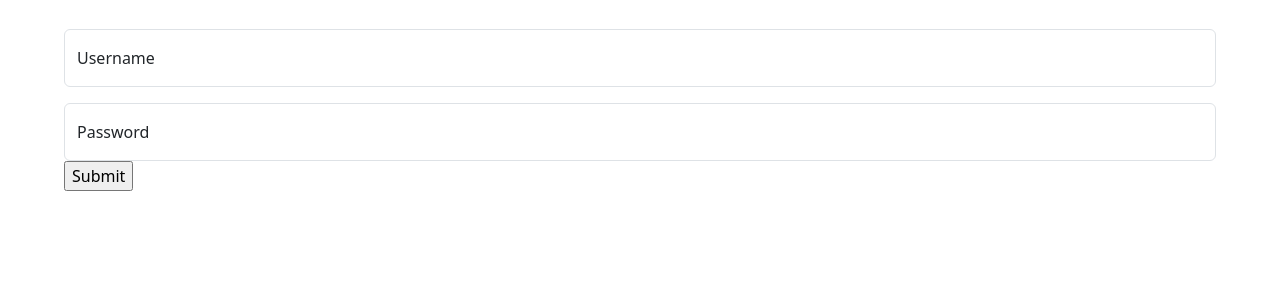
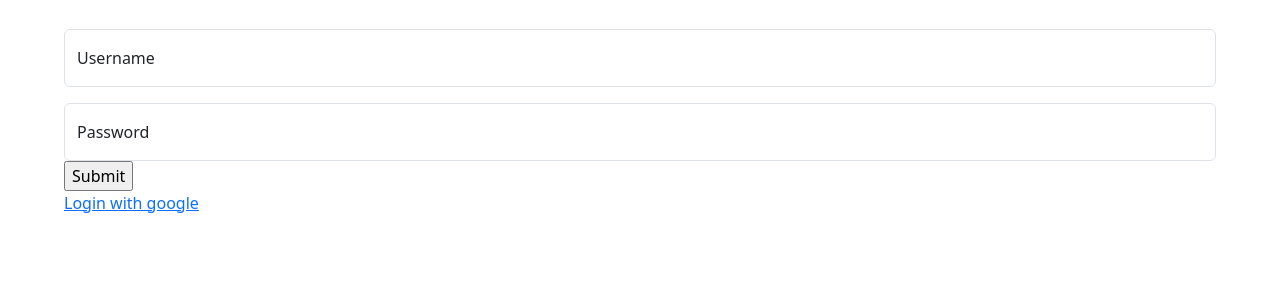
Before and after one commit to 2024ashikul/E-Commerce, a Flask app: page /login_html in a window 1280 px wide. Shown: the part 56-356 px from the top of the page. Run offline with Flask 3, Linux system fonts and the light colour scheme.

Commit message:
adding google authentication using ai

```diff
--- a/app/__init__.py
+++ b/app/__init__.py
@@ -6,6 +6,7 @@ from werkzeug.utils import secure_filename
 import uuid
 from flask_login import LoginManager, UserMixin, login_user, logout_user, login_required, current_user
 from flask_migrate import Migrate
+from app.oauth import configure_oauth
 
 db = SQLAlchemy()
 mail = Mail()
@@ -21,6 +22,7 @@ def create_app():
     mail.init_app(app)
     login_manager.init_app(app)
     migrate.init_app(app)
+    configure_oauth(app)
 
     from app.routes import main
     from app.send_mail import sendmail
--- a/app/models.py
+++ b/app/models.py
@@ -17,7 +17,7 @@ class User(db.Model,UserMixin):
     name = db.Column(db.String, nullable = False)
     username = db.Column(db.String , unique = True, nullable = False)
     email = db.Column(db.String, unique = True, nullable = False)
-    password = db.Column(db.String,nullable = False)
+    password = db.Column(db.String)
     profile_pic = db.Column(db.String, nullable = False)
     cart_items = db.relationship("Cart",back_populates="user",lazy = True)
 
--- a/app/profile.py
+++ b/app/profile.py
@@ -10,6 +10,7 @@ from werkzeug.security import generate_password_hash,check_password_hash
 import uuid
 from flask_mail import Mail,Message
 from flask_login import LoginManager, UserMixin, login_user, logout_user, login_required, current_user
+from authlib.integrations.flask_client import OAuth
 
 profiles = Blueprint("profile",__name__)
 
--- a/app/routes.py
+++ b/app/routes.py
@@ -10,7 +10,8 @@ from werkzeug.security import generate_password_hash,check_password_hash
 import uuid
 from flask_mail import Mail,Message
 from flask_login import LoginManager, UserMixin, login_user, logout_user, login_required, current_user
-
+from app.oauth import oauth
+import secrets
 
 UPLOAD_FOLDER = os.path.join(os.path.dirname(__file__), 'uploads')
 
@@ -123,3 +124,85 @@ def logout():
 def unauthorized():
     print("Unauthorized")
     return redirect("/")
+
+"""@main.route("/google")
+def google_login():
+    return oauth.google.authorize_redirect(url_for("main.google_auth", _external=True))
+
+@main.route("/google/auth")
+def google_auth():
+    token = oauth.google.authorize_access_token()
+    print(token)
+    user = oauth.google.parse_id_token(token)
+    print(user)
+    session["user"] = user  # Store user info in session
+    return f"Hello, {user['email']}!" """
+
+@main.route("/google")
+def google_login():
+    ""# Generate a nonce (a random string)
+    nonce = secrets.token_urlsafe(32)
+
+    # Store the nonce in the session
+    session['nonce'] = nonce
+    ""
+    # Pass the nonce to the Google OAuth authorization request
+    return oauth.google.authorize_redirect(
+        url_for("main.google_auth", _external=True),
+        nonce=nonce
+    )
+
+"""@main.route("/google/auth")
+def google_auth():
+    # Get the access token from the OAuth flow
+    token = oauth.google.authorize_access_token()
+
+    # Fetch the ID token and parse it with the nonce from the session
+    try:
+        # Include the nonce while parsing the ID token
+        user = oauth.google.parse_id_token(token, nonce=session['nonce'])
+    except Exception as e:
+        return f"An error occurred: {str(e)}"
+
+    # Store user info in session (optional)
+    login_user(user,remember=True)
+
+    # Display the user info
+    return redirect('/profile')"""
+
+@main.route("/google/auth")
+def google_auth():
+    # Step 2: Retrieve the access token
+    token = oauth.google.authorize_access_token()
+
+    try:
+        # Include the nonce while parsing the ID token
+        nonce = session.get('nonce')  # Retrieve nonce from session
+        if not nonce:
+            return "Nonce is missing!", 400  # Just a safeguard to ensure the nonce exists
+
+        user_info = oauth.google.parse_id_token(token, nonce=nonce)
+    except Exception as e:
+        return f"An error occurred: {str(e)}"
+
+
+    # Step 4: Check if the user already exists in your system (database)
+    existing_user = User.query.filter_by(email=user_info['email']).first()
+
+    if existing_user:
+        # User exists, log them in
+        login_user(existing_user, remember=True)
+        return redirect(url_for('profile.profile'))  # Redirect to your main app's dashboard
+    else:
+        # User doesn't exist, create a new user record
+        new_user = User(
+            email=user_info['email'],
+            username=user_info['sub'],  # Store Google user ID
+            name=user_info.get('name'),
+            profile_pic=user_info.get('picture')  # You can store their profile picture if desired
+        )
+
+        db.session.add(new_user)
+        db.session.commit()
+        login_user(new_user, remember=True)
+        return redirect(url_for('profile'))
--- a/app/templates/login.html
+++ b/app/templates/login.html
@@ -19,5 +19,6 @@
 
           </div>
         </form>
+        <a href="/google" >Login with google</a>
     </div>
 {% endblock %}
```
Also changed, not shown: app/oauth.py (added, +17 -0 lines), migrations/versions/33e445a1da7c_make_password_null.py (added, +36 -0 lines), instance/db.db.
